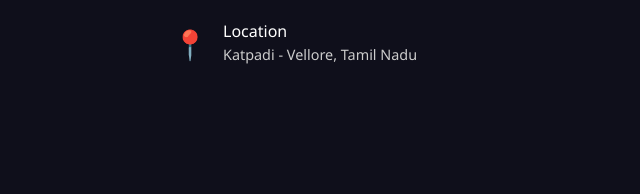
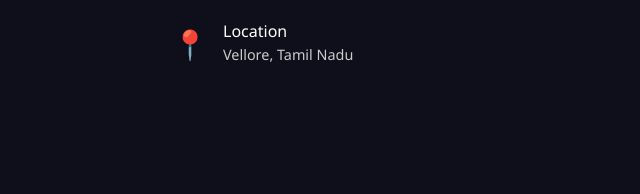
Before and after one commit to Mayuri-MS/mayuri-portfolio, a plain HTML site: page index.html in a window 1280 px wide. Shown: the part 5621-5815 px from the top of the page, 332-972 px from the left. Drawn offline with nearby package versions, Linux system fonts and the light colour scheme; animation ran at ten frames a second.

Commit message:
Update index.html

```diff
--- a/index.html
+++ b/index.html
@@ -443,7 +443,7 @@
         <span class="icon">📍</span>
         <div>
           <h4>Location</h4>
-          <p>Katpadi - Vellore, Tamil Nadu</p>
+          <p>Vellore, Tamil Nadu</p>
         </div>
       </div>
     </div>
```
